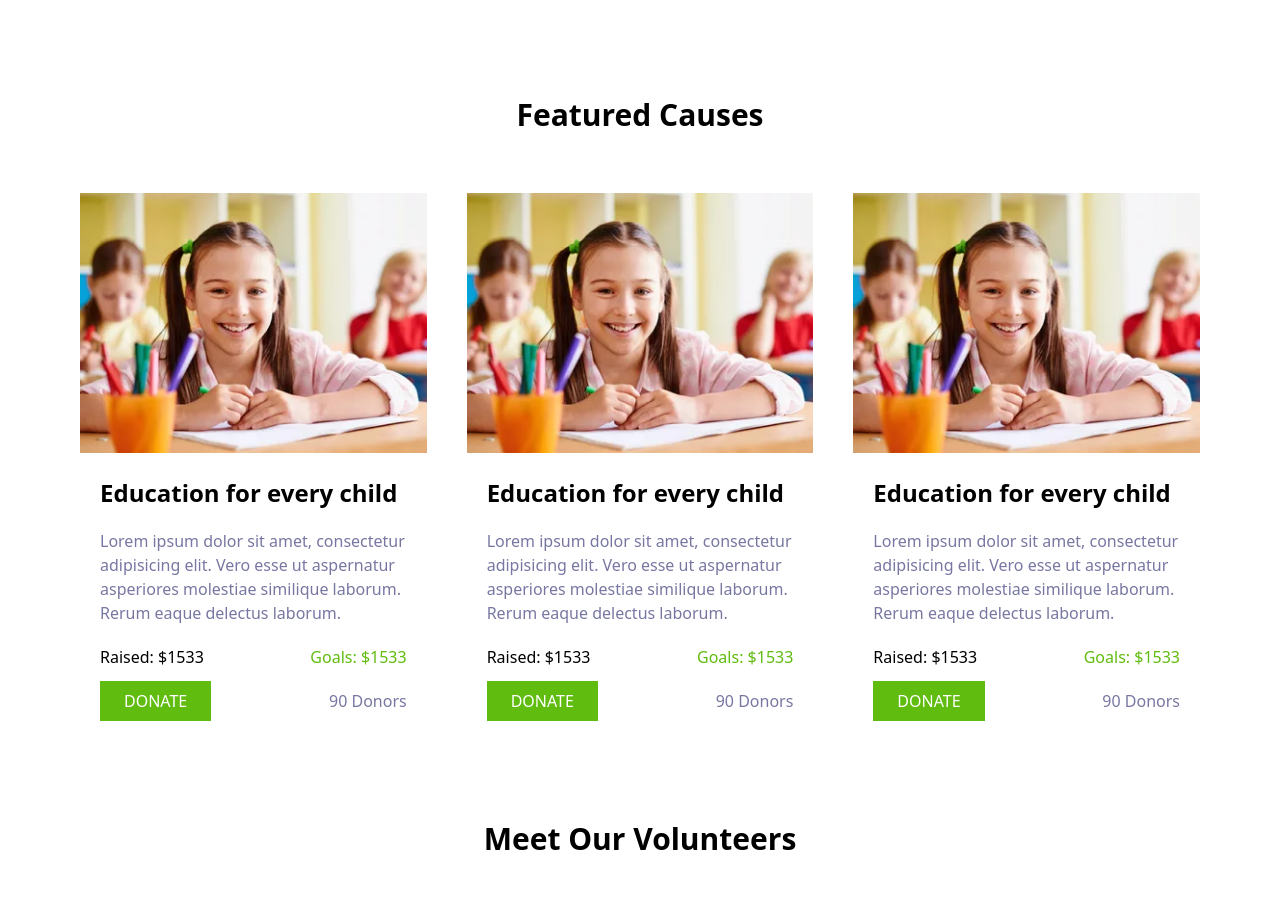
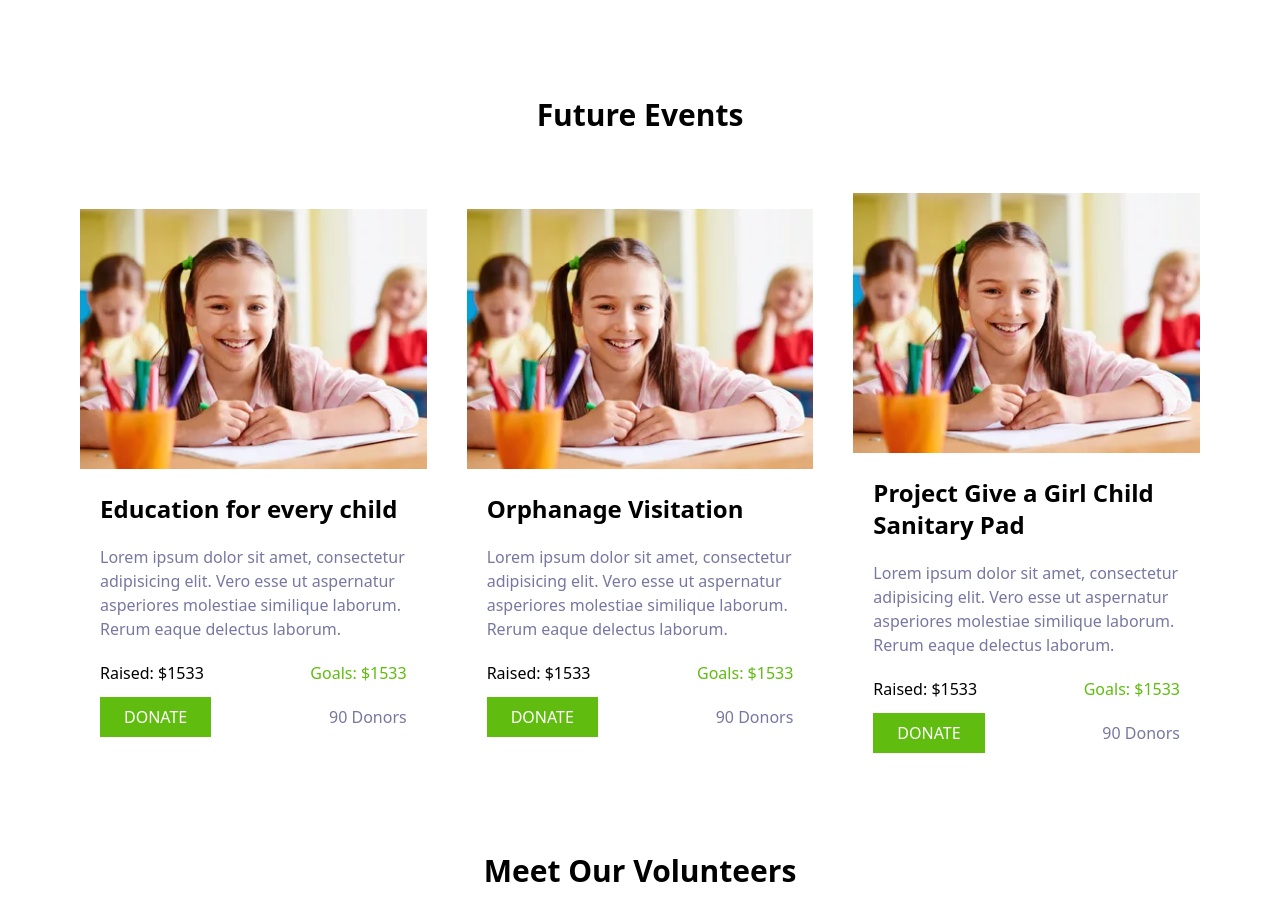
Before and after one commit to philpat/seelife, a website: page index.html in a window 1280 px wide. Shown: the part 1386-2283 px from the top of the page. Drawn offline with nearby package versions, Linux system fonts and the light colour scheme.

Commit message:
edit future events

```diff
--- a/index.html
+++ b/index.html
@@ -19,8 +19,6 @@
         <li><a class="hover:text-[#60bc0f] text-sm " href="#home">HOME</a></li>
         <li><a class="hover:text-[#60bc0f] text-sm " href="#about">ABOUT</a></li>
         <li><a class="hover:text-[#60bc0f] text-sm " href="#cause">CAUSES</a></li>
-        <!-- <li><a class="hover:text-[#60bc0f] text-sm " href="#pages">PAGES</a></li> -->
-        <!-- <li><a class="hover:text-[#60bc0f] text-sm " href="#blog">BLOG</a></li> -->
         <li><a class="hover:text-[#60bc0f] text-sm " href="#contact">CONTACT</a></li>
       </ul>
       <div class="hamburger md:hidden">
@@ -77,7 +75,7 @@
   </section>
   <section id="feature w-full">
     <div class="container py-10 mx-auto px-20">
-      <h2 class="text-center font-bold text-3xl">Featured Causes</h2>
+      <h2 class="text-center font-bold text-3xl">Future Events</h2>
       <div class="card flex justify-center  flex-col lg:flex-row gap-10 py-5">
         <div
           class="flex justify-center flex-col items-center gap-6 hover:bg-[#fff] hover:shadow-2xl py-10 w-[33.3%]  overflow-hidden">
@@ -104,7 +102,7 @@
             <img src="./images/feature1.webp" class="hover:scale-110 duration-300 w-full" alt="">
           </div>
           <div class="px-5">
-            <h3 class="text-2xl font-bold">Education for every child</h3>
+            <h3 class="text-2xl font-bold">Orphanage Visitation</h3>
             <p class=" text-[#7777A2] my-5">Lorem ipsum dolor sit amet,
               consectetur adipisicing elit.
               Vero esse ut aspernatur asperiores molestiae similique laborum. Rerum eaque delectus laborum.</p>
@@ -123,7 +121,7 @@
             <img src="./images/feature1.webp" class="hover:scale-110 duration-300 w-full" alt="">
           </div>
           <div class="px-5">
-            <h3 class="text-2xl font-bold">Education for every child</h3>
+            <h3 class="text-2xl font-bold">Project Give a Girl Child Sanitary Pad</h3>
             <p class=" text-[#7777A2] my-5">Lorem ipsum dolor sit amet,
               consectetur adipisicing elit.
               Vero esse ut aspernatur asperiores molestiae similique laborum. Rerum eaque delectus laborum.</p>
```
